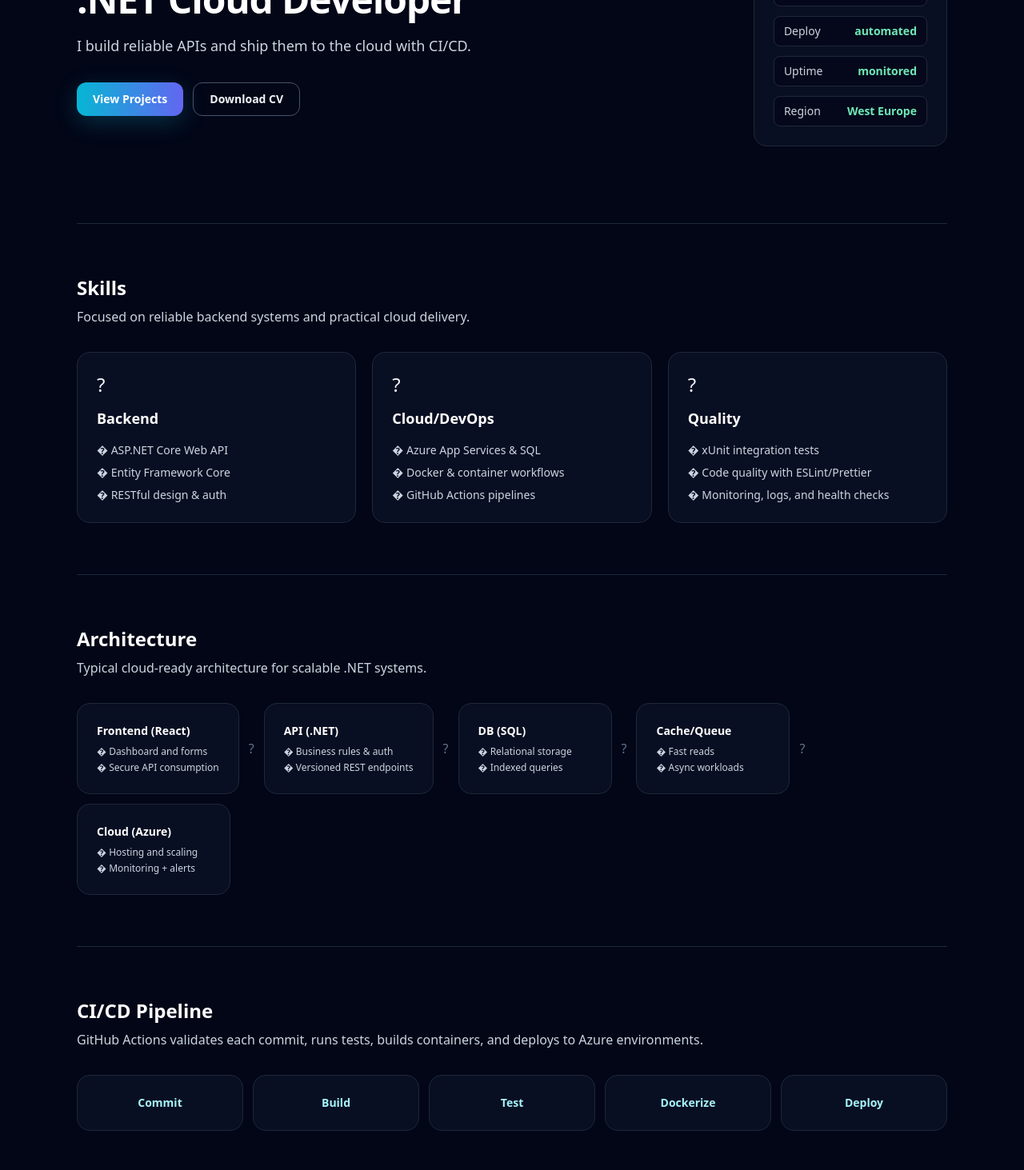
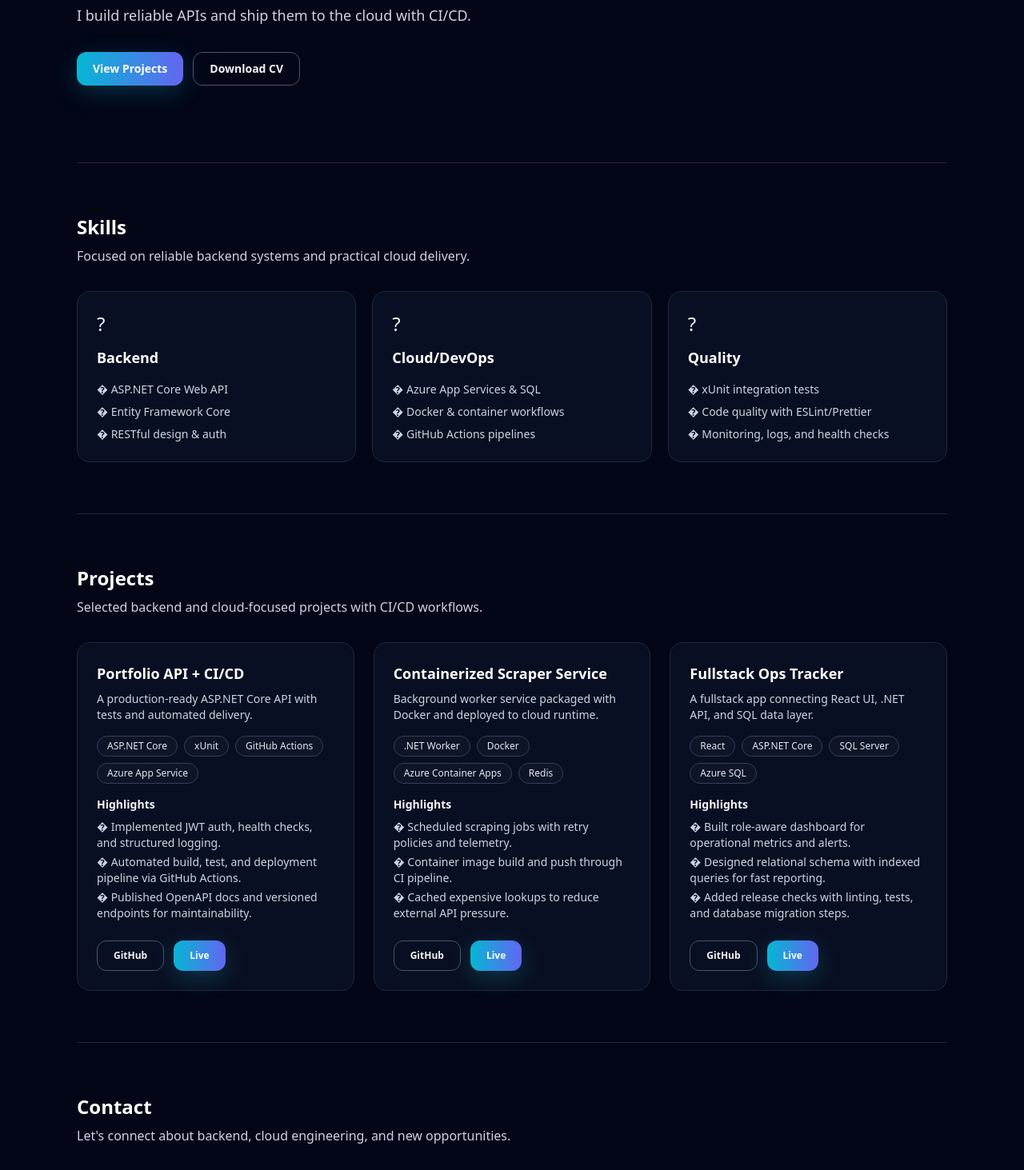
Before and after one commit to danirank/portfolio-daniel-rank, a React (Vite) app in the folder MyPortfolio/: page / in a window 1280 px wide. Shown: the part 260-1723 px from the top of the page at 80% size. Built offline with nearby package versions, Linux system fonts and the light colour scheme.

Commit message:
deleted CICD, Archetecture sections

```diff
--- a/MyPortfolio/src/components/sections/Architecture.tsx
+++ /dev/null
@@ -1,36 +0,0 @@
-import { Card } from '../ui/Card'
-
-const nodes = [
-  { title: 'Frontend (React)', bullets: ['Dashboard and forms', 'Secure API consumption'] },
-  { title: 'API (.NET)', bullets: ['Business rules & auth', 'Versioned REST endpoints'] },
-  { title: 'DB (SQL)', bullets: ['Relational storage', 'Indexed queries'] },
-  { title: 'Cache/Queue', bullets: ['Fast reads', 'Async workloads'] },
-  { title: 'Cloud (Azure)', bullets: ['Hosting and scaling', 'Monitoring + alerts'] },
-]
-
-export function ArchitectureSection() {
-  return (
-    <section id="architecture" className="border-b border-slate-800 py-16">
-      <h2 className="text-2xl font-semibold text-white">Architecture</h2>
-      <p className="mt-2 text-slate-300">
-        Typical cloud-ready architecture for scalable .NET systems.
-      </p>
-
-      <div className="mt-8 flex flex-wrap items-center gap-3">
-        {nodes.map((node, index) => (
-          <div key={node.title} className="flex items-center gap-3">
-            <Card className="min-w-48">
-              <h3 className="text-sm font-semibold text-white">{node.title}</h3>
-              <ul className="mt-2 space-y-1 text-xs text-slate-300">
-                {node.bullets.map((bullet) => (
-                  <li key={bullet}>� {bullet}</li>
-                ))}
-              </ul>
-            </Card>
-            {index < nodes.length - 1 && <span className="text-slate-500">?</span>}
-          </div>
-        ))}
-      </div>
-    </section>
-  )
-}
--- a/MyPortfolio/src/components/sections/CICD.tsx
+++ /dev/null
@@ -1,23 +0,0 @@
-import { Card } from '../ui/Card'
-
-const pipelineSteps = ['Commit', 'Build', 'Test', 'Dockerize', 'Deploy']
-
-export function CICDSection() {
-  return (
-    <section id="cicd" className="border-b border-slate-800 py-16">
-      <h2 className="text-2xl font-semibold text-white">CI/CD Pipeline</h2>
-      <p className="mt-2 text-slate-300">
-        GitHub Actions validates each commit, runs tests, builds containers, and deploys to Azure
-        environments.
-      </p>
-
-      <div className="mt-8 grid gap-3 sm:grid-cols-2 lg:grid-cols-5">
-        {pipelineSteps.map((step) => (
-          <Card key={step} className="p-4 text-center">
-            <p className="text-sm font-semibold text-cyan-200">{step}</p>
-          </Card>
-        ))}
-      </div>
-    </section>
-  )
-}
--- a/MyPortfolio/src/components/sections/Contact.tsx
+++ b/MyPortfolio/src/components/sections/Contact.tsx
@@ -14,7 +14,7 @@ export function ContactSection() {
     <section id="contact" className="py-16">
       <h2 className="text-2xl font-semibold text-white">Contact</h2>
       <p className="mt-2 text-slate-300">
-        Let�s connect about backend, cloud engineering, and new opportunities.
+        Let's connect about backend, cloud engineering, and new opportunities.
       </p>
 
       <div className="mt-8 grid gap-6 lg:grid-cols-2">
--- a/MyPortfolio/src/components/sections/Hero.tsx
+++ b/MyPortfolio/src/components/sections/Hero.tsx
@@ -15,7 +15,7 @@ export function HeroSection() {
       <div className="grid gap-10 lg:grid-cols-2 lg:items-center">
         <div>
           <p className="mb-4 text-sm font-semibold uppercase tracking-[0.24em] text-cyan-300">
-            Developer Portfolio
+            Portfolio
           </p>
           <h1 className="text-4xl font-bold tracking-tight text-white sm:text-5xl">
             .NET Cloud Developer
@@ -30,21 +30,6 @@ export function HeroSection() {
             </Button>
           </div>
         </div>
-
-        <Card className="max-w-md justify-self-start lg:justify-self-end">
-          <h2 className="mb-4 text-lg font-semibold text-white">Cloud Delivery Status</h2>
-          <ul className="space-y-3">
-            {statusItems.map(([label, value]) => (
-              <li
-                key={label}
-                className="flex items-center justify-between rounded-lg border border-slate-800 bg-slate-950/60 px-3 py-2"
-              >
-                <span className="text-sm text-slate-300">{label}</span>
-                <span className="text-sm font-semibold text-emerald-300">{value}</span>
-              </li>
-            ))}
-          </ul>
-        </Card>
       </div>
     </section>
   )
--- a/MyPortfolio/src/pages/HomePage.tsx
+++ b/MyPortfolio/src/pages/HomePage.tsx
@@ -16,8 +16,8 @@ export function HomePage() {
         <Container>
           <HeroSection />
           <SkillsSection />
-          <ArchitectureSection />
-          <CICDSection />
+
+
           <ProjectsSection />
           <ContactSection />
         </Container>
```
